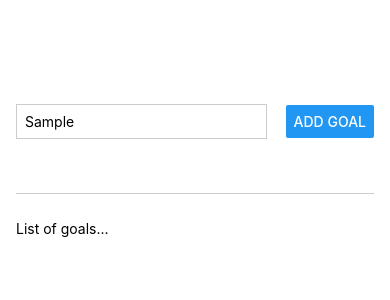
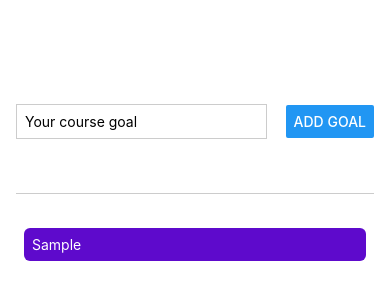
Before and after one commit to DhanashreeSB/React-Native-Practice, a React Native app: screen / in a window 390 px wide. Both pictures are taken after typing "Sample" into the empty fields and a click on the button "ADD GOAL". Shown: the top 300 px of the page. Built offline with nearby package versions, Linux system fonts and the light colour scheme.

Commit message:
Components segregated

```diff
--- a/App.js
+++ b/App.js
@@ -1,14 +1,50 @@
-import { StyleSheet, Text, View, Button, TextInput } from 'react-native';
+import {
+  StyleSheet,
+  View,
+  Button,
+  TextInput,
+  FlatList,
+} from "react-native";
+import { useState } from "react";
+import { GoalItem } from "./components/GoalItem";
+import { GoalInput } from "./components/GoalInput";
 
 export default function App() {
+  const [courseGoals, setCourseGoals] = useState([]);
+
+  const addGoalHandler = (enteredGoalText) => {
+    setCourseGoals((currentCourseGoals) => [
+      ...currentCourseGoals,
+      { text: enteredGoalText, id: currentCourseGoals.length },
+    ]);
+  };
+
   return (
     <View style={styles.appContainer}>
-      <View style={styles.inputContainer}>
-        <TextInput placeholder='Your course goal' style={styles.textInput}/>
-        <Button title='Add Goal'/>
-      </View>
+      <GoalInput onAddGoal={addGoalHandler}/>
       <View style={styles.goalsContainer}>
-        <Text>List of goals...</Text>
+        {/* We can make the View scrollable with scrollView. But this is applicable only when list is having definite end.
+        When list is too long then lazily loading it would be better which we can achieve using FlatList which loads the list items only when user is about to see them.
+        This will increase the performance */}
+        {/* <ScrollView alwaysBounceVertical={false}>
+          {courseGoals.map((goal, index) => {
+            return (
+              <View key={index} style={styles.goalItem}>
+                <Text style={styles.goalText}>{goal}</Text>
+              </View>
+            );
+          })}
+        </ScrollView> */}
+        <FlatList
+          data={courseGoals}
+          keyExtractor={(item, index) => item.id}
+          renderItem={(itemData) => {
+            return (
+              <GoalItem text={itemData.item.text}/>
+            );
+          }}
+          alwaysBounceVertical={false}
+        />
       </View>
     </View>
   );
@@ -18,25 +54,9 @@ const styles = StyleSheet.create({
   appContainer: {
     flex: 1,
     padding: 50,
-    paddingHorizontal: 16
-  },
-  inputContainer: {
-    flex: 1,
-    flexDirection: 'row',
-    justifyContent: 'space-between',
-    alignItems: 'center',
-    marginBottom: 26,
-    borderBottomWidth: 1,
-    borderBottomColor: '#cccccc'
-  },
-  textInput: {
-    borderWidth: 1,
-    borderColor: '#cccccc',
-    width: '70%',
-    marginRight: 8,
-    padding: 8
+    paddingHorizontal: 16,
   },
   goalsContainer: {
-    flex: 4
-  }
+    flex: 4,
+  },
 });
--- /dev/null
+++ b/components/GoalInput.js
@@ -0,0 +1,46 @@
+import { View, TextInput, StyleSheet, Button } from "react-native";
+import { useState } from "react";
+
+export const GoalInput = (props) => {
+  const [enteredGoalText, setEnteredGoalText] = useState("");
+
+  const goalInputHandler = (enteredText) => {
+    setEnteredGoalText(enteredText);
+  };
+
+  const addGoalHandler = () =>{
+    props.onAddGoal(enteredGoalText);
+    setEnteredGoalText('');
+  }
+
+  return (
+    <View style={styles.inputContainer}>
+      <TextInput
+        placeholder="Your course goal"
+        style={styles.textInput}
+        onChangeText={goalInputHandler}
+        value={enteredGoalText}
+      />
+      <Button title="Add Goal" onPress={addGoalHandler} />
+    </View>
+  );
+};
+
+const styles = StyleSheet.create({
+  inputContainer: {
+    flex: 1,
+    flexDirection: "row",
+    justifyContent: "space-between",
+    alignItems: "center",
+    marginBottom: 26,
+    borderBottomWidth: 1,
+    borderBottomColor: "#cccccc",
+  },
+  textInput: {
+    borderWidth: 1,
+    borderColor: "#cccccc",
+    width: "70%",
+    marginRight: 8,
+    padding: 8,
+  },
+});
--- /dev/null
+++ b/components/GoalItem.js
@@ -0,0 +1,21 @@
+import { View, Text, StyleSheet } from "react-native";
+
+export const GoalItem = (props) => {
+  return (
+    <View style={styles.goalItem}>
+      <Text style={styles.goalText}>{props.text}</Text>
+    </View>
+  );
+};
+
+const styles = StyleSheet.create({
+  goalItem: {
+    margin: 8,
+    padding: 8,
+    borderRadius: 6,
+    backgroundColor: "#5e0acc",
+  },
+  goalText: {
+    color: "white",
+  }
+});
```
